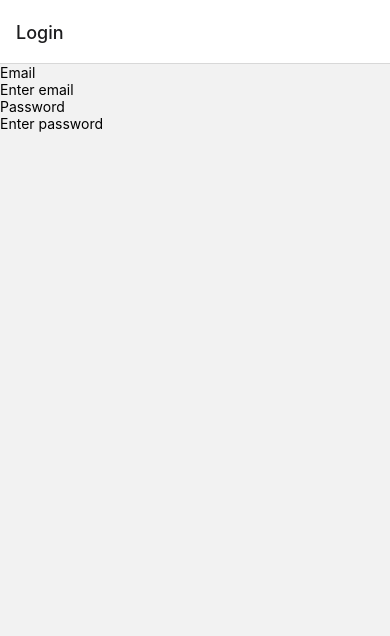
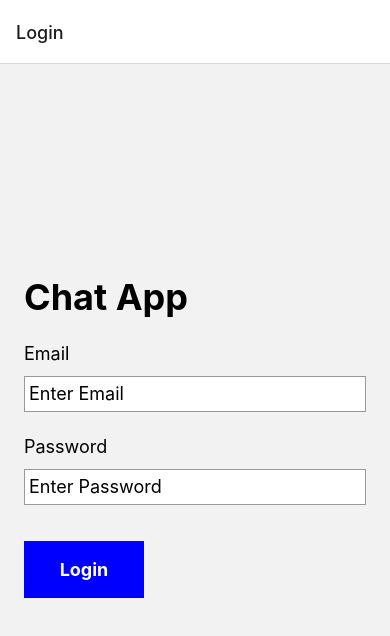
Before and after one commit to happyharis/pcmob4-3-chat, a React Native app: screen /Login in a window 390 px wide. Shown: the top 636 px of the page. Built offline with nearby package versions, Linux system fonts and the light colour scheme.

Commit message:
Add login screen

```diff
--- a/screens/LoginScreen.js
+++ b/screens/LoginScreen.js
@@ -1,26 +1,80 @@
-import { StyleSheet, Text, TextInput, View } from "react-native";
+import {
+  StyleSheet,
+  Text,
+  TextInput,
+  View,
+  TouchableOpacity,
+} from "react-native";
 import React, { useState } from "react";
 
 export default function LoginScreen() {
   const [email, setEmail] = useState("");
   const [password, setPassword] = useState("");
   return (
-    <View>
-      <Text>Email</Text>
+    <View style={styles.container}>
+      <Text style={styles.title}>Chat App</Text>
+      <Text style={styles.fieldTitle}>Email</Text>
       <TextInput
-        placeholder="Enter email"
+        style={styles.input}
+        placeholder="Enter Email"
+        value={email}
         onChangeText={(text) => setEmail(text)}
-        value={email}
       />
-      <Text>Password</Text>
+      <Text style={styles.fieldTitle}>Password</Text>
       <TextInput
-        placeholder="Enter password"
+        style={styles.input}
+        placeholder="Enter Password"
         secureTextEntry={true}
+        value={password}
         onChangeText={(text) => setPassword(text)}
-        value={password}
       />
+
+      <TouchableOpacity style={styles.loginButton} onPress={null}>
+        <Text style={styles.buttonText}>Login</Text>
+      </TouchableOpacity>
     </View>
   );
 }
 
-const styles = StyleSheet.create({});
+const styles = StyleSheet.create({
+  errorText: {
+    color: "red",
+    marginVertical: 20,
+  },
+  container: {
+    flex: 1,
+    justifyContent: "center",
+    padding: 24,
+  },
+  title: {
+    fontSize: 36,
+    fontWeight: "bold",
+    marginBottom: 24,
+  },
+  fieldTitle: {
+    fontSize: 18,
+    marginBottom: 12,
+  },
+  input: {
+    borderColor: "#999",
+    borderWidth: 1,
+    marginBottom: 24,
+    padding: 4,
+    height: 36,
+    fontSize: 18,
+    backgroundColor: "white",
+  },
+  loginButton: {
+    backgroundColor: "blue",
+    width: 120,
+    alignItems: "center",
+    padding: 18,
+    marginTop: 12,
+    marginBottom: 36,
+  },
+  buttonText: {
+    color: "white",
+    fontWeight: "bold",
+    fontSize: 18,
+  },
+});
```
